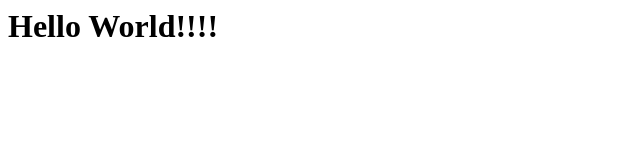
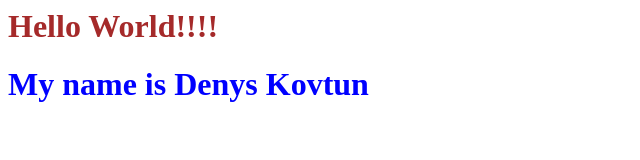
Before and after one commit to Soundlover1984/denys-kovtun, a plain HTML site: page index.html in a window 1280 px wide. Shown: the whole page, without its empty margins (0-640 px from the left). Drawn offline with Linux system fonts and the light colour scheme.

Commit message:
styles подключено
Подключено

```diff
--- a/css/styles.css
+++ b/css/styles.css
@@ -1,5 +1,7 @@
-.body-color {
+
+.hello{
+color: brown;
+}
+.name{
 color: blue;
-background-color: azure;
-font-size: 50px;
 }
--- a/index.html
+++ b/index.html
@@ -3,9 +3,13 @@
     <meta charset="UTF-8">
     <meta http-equiv="X-UA-Compatible" content="IE=edge">
     <meta name="viewport" content="width=device-width, initial-scale=1.0">
+    <link rel="stylesheet" href="css/styles.css">
     <title>Starter</title>
 </head>
 <body>
-<h1 class="body-color">Hello World!!!!</h1>
+<div>
+<h1 class="hello">Hello World!!!!</h1>
+<h1 class="name">My name is Denys Kovtun</h1>
+</div>
 </body>
 </html>
```
